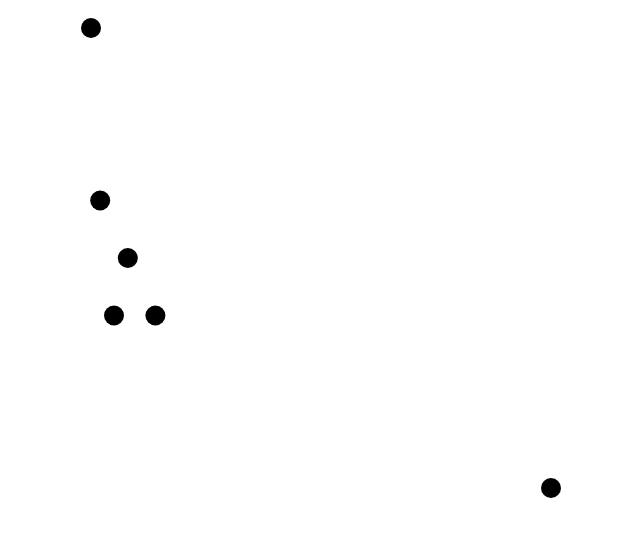
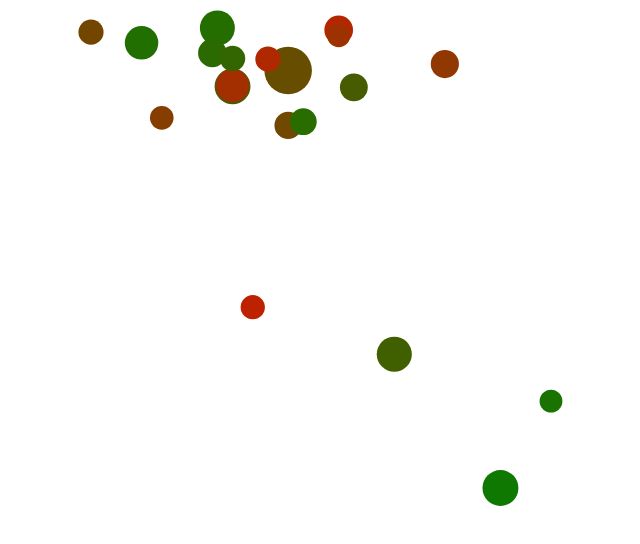
Before and after one commit to toasterbob/d3, a plain HTML site: page index.html in a window 1280 px wide. Shown: the whole page, without its empty margins (319-959 px from the left). Drawn offline with nearby package versions, Linux system fonts and the light colour scheme.

Commit message:
plotting points

```diff
--- a/app.js
+++ b/app.js
@@ -4,23 +4,25 @@ var svg = d3.select("svg")
             .attr("width", width)
             .attr("height", height);
 
-var data = [[250, 250], [0, 0], [100, 150], [400, 200], [700, 250], [5000, 400]];
+// var data = [[250, 250], [0, 0], [100, 150], [400, 200], [700, 250], [5000, 400]];
+var data = movies;
+
 var padding = 20
 
 var xMin = d3.min(data, function(d) {
-  return d[0];
+  return d.daysOpen;
 });
 
 var xMax = d3.max(data, function(d) {
-  return d[0];
+  return d.daysOpen;
 });
 
 var yMin = d3.min(data, function(d) {
-  return d[1];
+  return d.total;
 });
 
 var yMax = d3.max(data, function(d) {
-  return d[1];
+  return d.total;
 });
 
 var xScale = d3.scaleLinear()
@@ -31,13 +33,35 @@ var yScale = d3.scaleLinear()
                .domain([yMin, yMax])
                .range([ padding, height - padding]); // [height, 0] - flips it - inverse
 
+var colorScale = d3.scaleLinear()
+                  .domain([0,1])
+                  .range(['red', 'green']);
+
+var tooltip = d3.select("body")
+                .append("div")
+                .attr("class", "tooltip")
+                .style("opacity",0)
+                .style("position","absolute");
+
 svg.selectAll('circle')
   .data(data)
   .enter()
   .append('circle')
-  .attr('cx', function(d) { return xScale(d[0]); })
-  .attr('cy', function(d) { return yScale(d[1]); })
-  .attr('r', function() { return 10; });
+  .attr('cx', function(d) { return xScale(d.daysOpen); })
+  .attr('cy', function(d) { return yScale(d.total); })
+  .attr('r', function(d) { return 5 * d.total / d.openingTotal; })
+  .attr('fill', function(d) {
+    return colorScale(d.freshness);
+  })
+  .on('mouseover', function(d) {
+    console.log(d);
+    console.log(d3.event.screenX,
+                d3.event.screenY);
+    tooltip.text(d.title)
+           .style("opacity", 1)
+           .style("left", d3.event.pageX + "px")
+           .style("top", d3.event.pageY + "px");
+  })
 
 
 // var quotes = [{
--- a/index.html
+++ b/index.html
@@ -6,6 +6,14 @@
   <style>
     body {
       text-align: center;
+    }
+    div.tooltip {
+      position: absolute;
+      opacity: 0;
+      text-align: center;
+      padding: 5px;
+      border-radius: 5px;
+
     }
   </style>
 </head>
```
